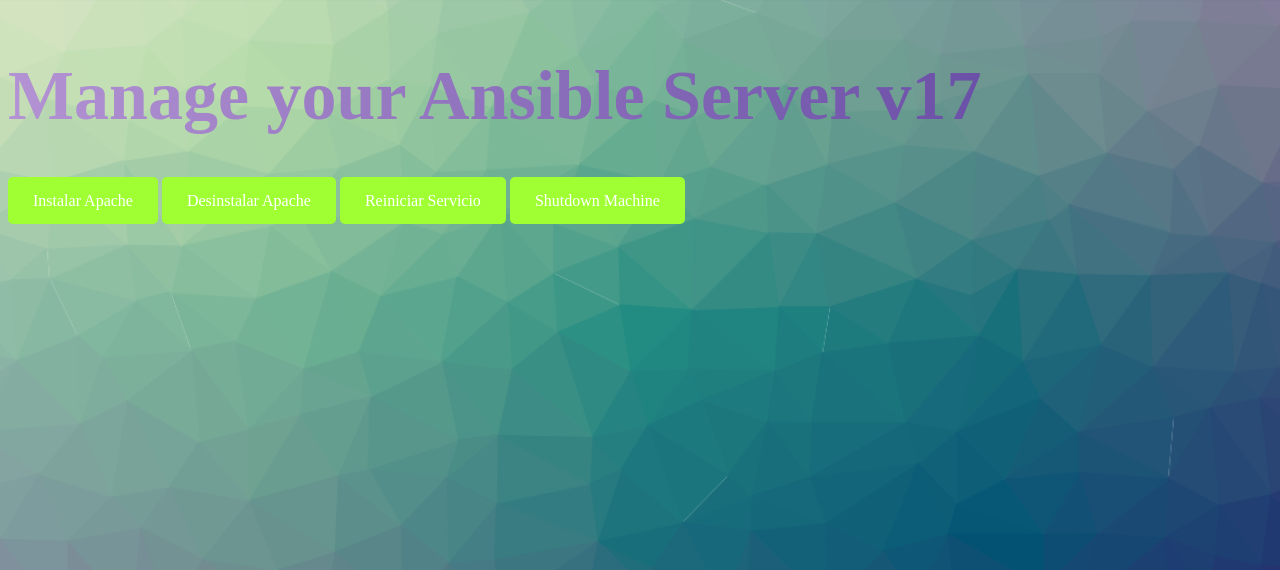
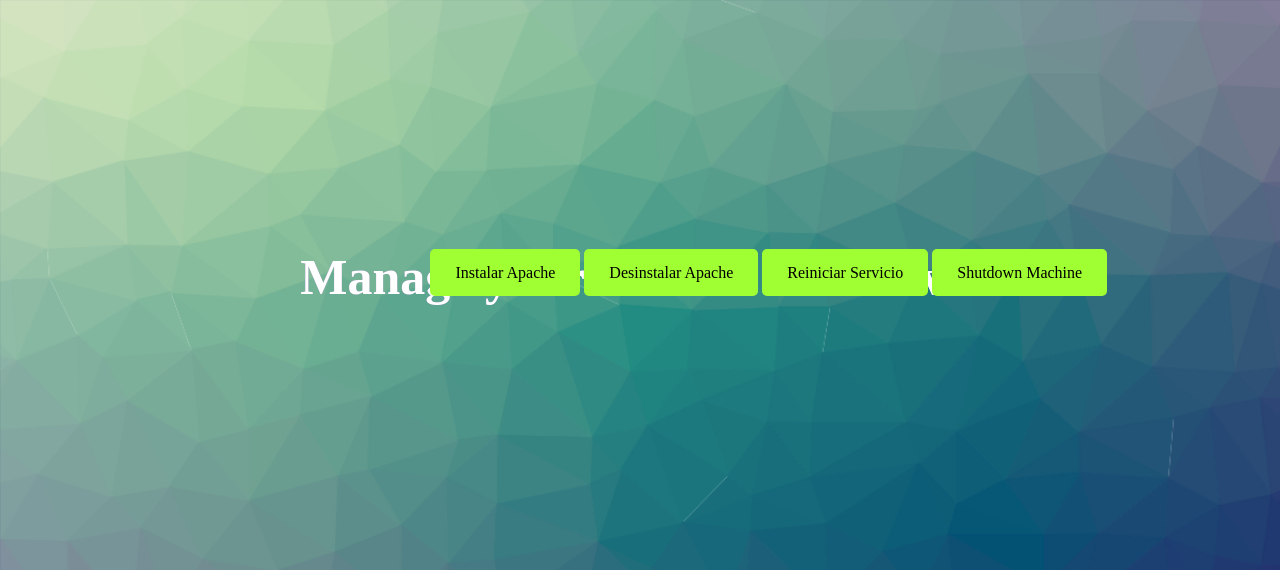
Before and after one commit to daraxta/TFGCICD, a Flask app: page / in a window 1280 px wide. Shown: the top 570 px of the page. Run offline with Flask 2, Linux system fonts and the light colour scheme.

Commit message:
ChangeColor

```diff
--- a/src/static/css/style.css
+++ b/src/static/css/style.css
@@ -10,7 +10,7 @@ h1 {
 }
 a {
     background-color: #a0ff33;
-    color: white;
+    color: black;
     padding: 15px 25px;
     text-decoration: none;
     cursor: pointer;
@@ -21,3 +21,19 @@ body {
    background-image: url("background.png");
    background-size: cover;
 }
+.context {
+  width: 100%;
+  position: absolute;
+  top: 194px;
+}
+.context h1 {
+  text-align: center;
+  color: #fff;
+  margin-bottom: 4px;
+  font-size: 50px;
+}
+.test {
+  position: absolute;
+  margin-left: 33%;
+  margin-top: 20%;
+}
--- a/src/templates/inicio.html
+++ b/src/templates/inicio.html
@@ -9,13 +9,13 @@
 
     <!-- Titulo de la página-->
 
-<div>
+<div class="context">
     <h1>Manage your Ansible Server v17</h1>
 </div>
 
     <!--En esta sección creo un menú donde hace referencia a las páginas de flask en python-->
 
-    <div>
+    <div class="test">
 		<div>
 			<a href="/iapache/">Instalar Apache</a>
             <a href="/papache/">Desinstalar Apache</a>
```
